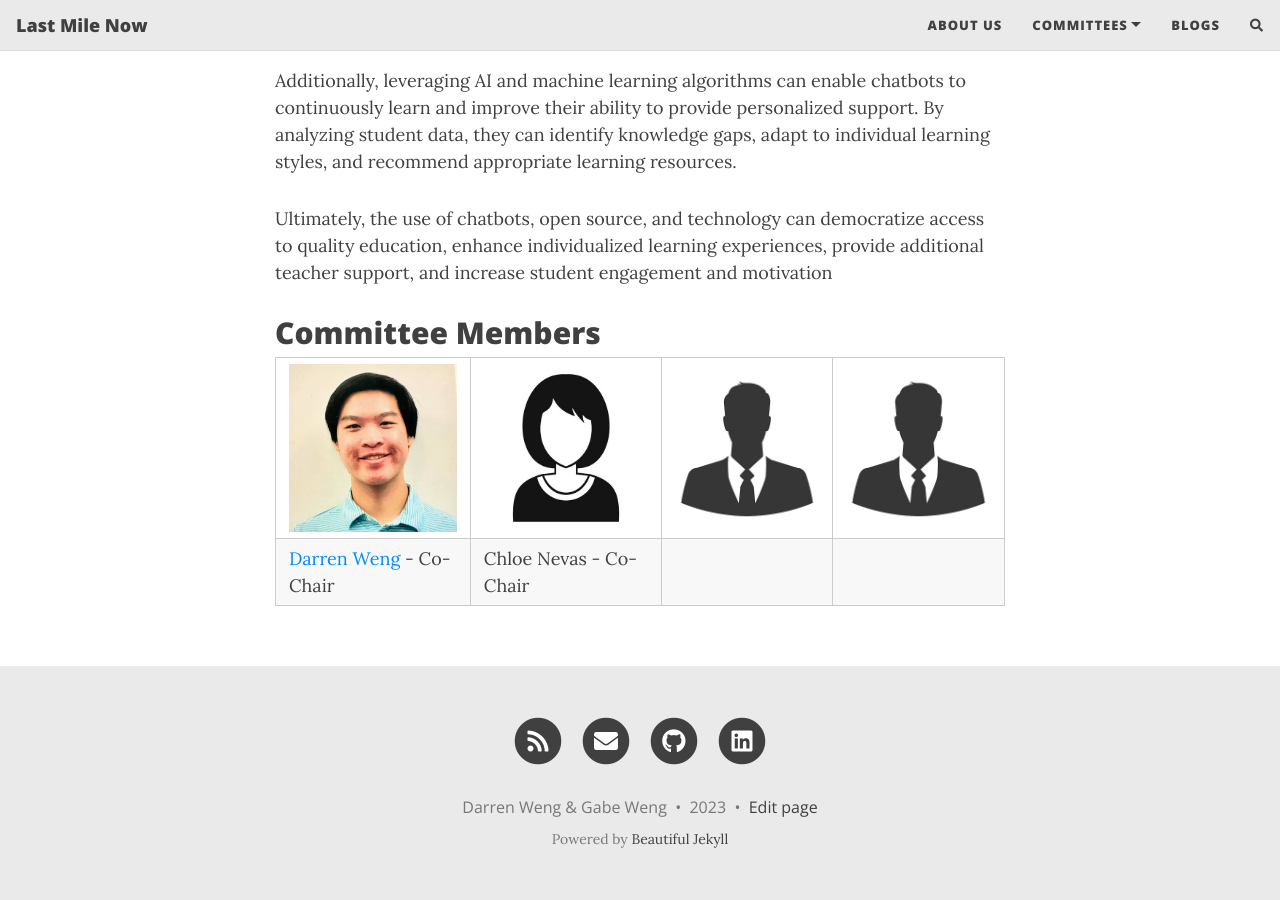
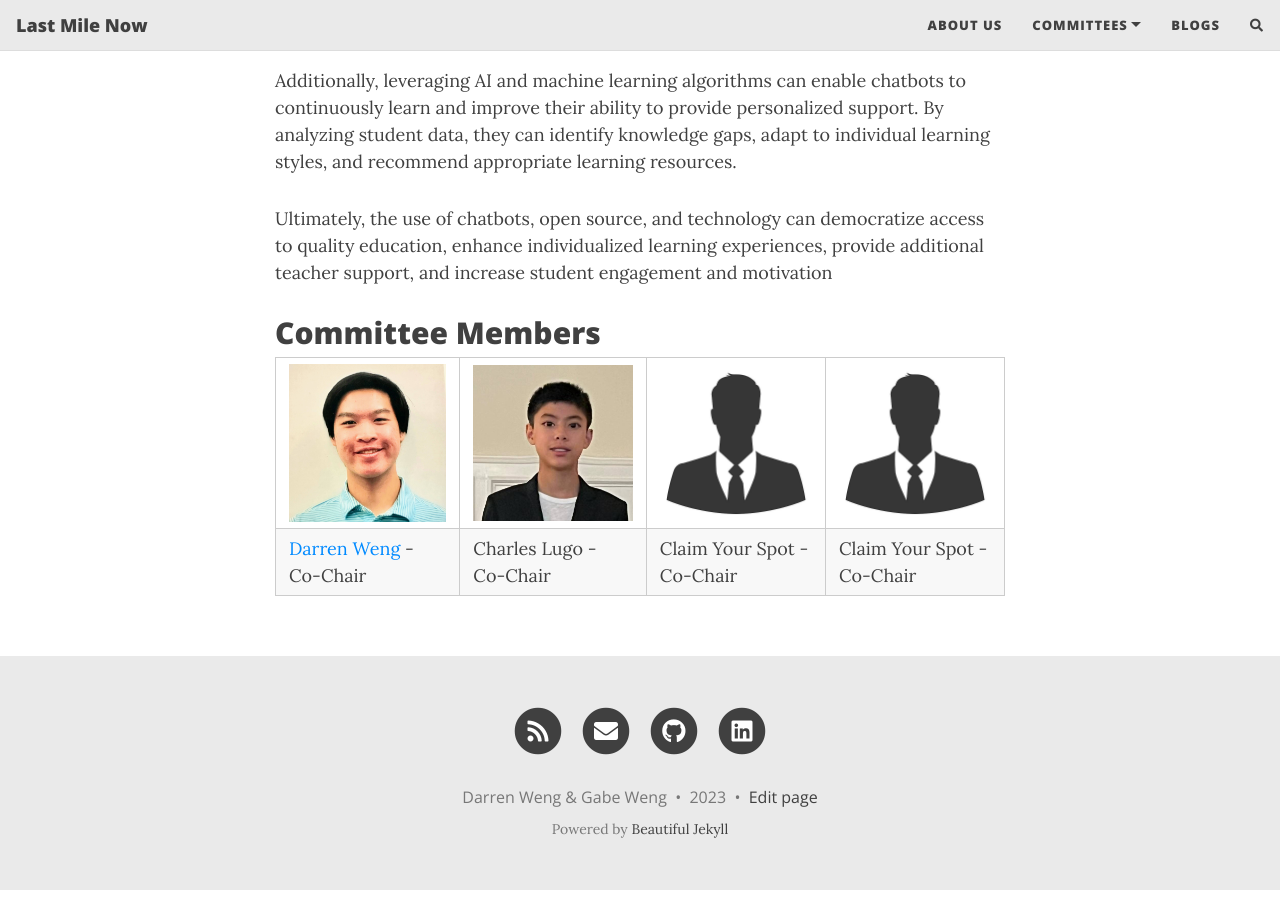
Before and after one commit to LastMileNow/lastmilenow.github.io, a Jekyll site: the page built from education.md, in a window 1280 px wide and 900 px high, scrolled down 1257 px. Built offline with Jekyll 4.4.1, drawn with Linux system fonts in a browser that asks for light colours; nearby versions of some CDN libraries; comment, search, counter and statistics services are not loaded.

Commit message:
Added Lugo

```diff
--- a/education.md
+++ b/education.md
@@ -24,5 +24,5 @@
 ## Committee Members
 
 | --- | --- | --- | --- |
-|<img src="https://raw.githubusercontent.com/LastMileNow/lastmilenow.github.io/main/assets/img/darren_weng.jpg" alt="Darren Weng" width=250 /> | <img src="https://raw.githubusercontent.com/LastMileNow/lastmilenow.github.io/main/assets/img/female_headshot.jpg" alt="Jade" width=250 /> | <img src="https://raw.githubusercontent.com/LastMileNow/lastmilenow.github.io/main/assets/img/male_headshot.jpg" alt="" width=250 /> | <img src="https://raw.githubusercontent.com/LastMileNow/lastmilenow.github.io/main/assets/img/male_headshot.jpg" alt="Jade" width=250 />  |
-| [Darren Weng](https://www.darrenweng.com) - Co-Chair | Chloe Nevas - Co-Chair|||
+|<img src="https://raw.githubusercontent.com/LastMileNow/lastmilenow.github.io/main/assets/img/darren_weng.jpg" alt="Darren Weng" width=250 /> | <img src="https://raw.githubusercontent.com/LastMileNow/lastmilenow.github.io/main/assets/img/CharlesLugo.jpg" alt="Jade" width=250 /> | <img src="https://raw.githubusercontent.com/LastMileNow/lastmilenow.github.io/main/assets/img/male_headshot.jpg" alt="" width=250 /> | <img src="https://raw.githubusercontent.com/LastMileNow/lastmilenow.github.io/main/assets/img/male_headshot.jpg" alt="Jade" width=250 />  |
+| [Darren Weng](https://www.darrenweng.com) - Co-Chair | Charles Lugo - Co-Chair|Claim Your Spot - Co-Chair |Claim Your Spot - Co-Chair |
```
